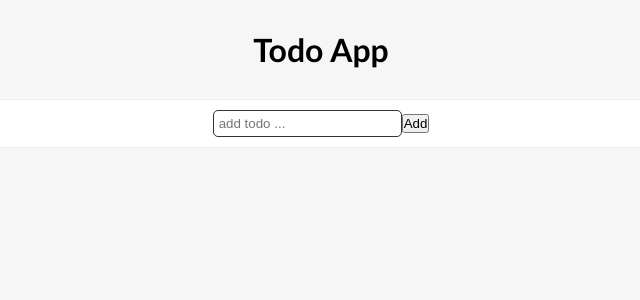
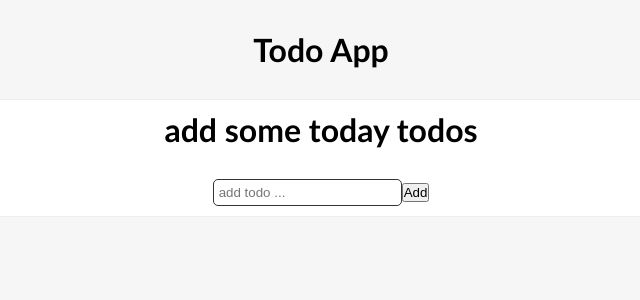
Before and after one commit to meysamminoo/todo-app, a React (Create React App) app: page / in a window 1280 px wide. Shown: the top 300 px of the page, without its empty margins (319-959 px from the left). Built offline with nearby package versions, Linux system fonts and the light colour scheme.

Commit message:
add navbar

```diff
--- /dev/null
+++ b/src/components/Navbar.js
@@ -0,0 +1,16 @@
+const Navbar = ({ uncompletedTodo }) => {
+  return (
+    <header>
+      {uncompletedTodo ? (
+        <>
+          <span>{uncompletedTodo}</span>
+          <h1> not completed todos</h1>
+        </>
+      ) : (
+        <h1>add some today todos</h1>
+      )}
+    </header>
+  );
+};
+
+export default Navbar;
--- a/src/components/TodoApp.js
+++ b/src/components/TodoApp.js
@@ -1,4 +1,5 @@
 import { useState } from "react";
+import Navbar from "./Navbar";
 import TodoForm from "./TodoForm";
 import TodoList from "./TodoList";
 
@@ -45,6 +46,7 @@ const TodoApp = () => {
 
   return (
     <div className="container">
+      <Navbar uncompletedTodo={todos.filter((t) => !t.isCompleted).length} />
       <TodoForm submitTodo={addTodo} />
       <TodoList
         todos={todos}
--- a/src/components/TodoForm.js
+++ b/src/components/TodoForm.js
@@ -1,7 +1,7 @@
 import { useEffect, useRef, useState } from "react";
 
-const TodoForm = (props) => {
-  const [input, setInput] = useState(props.edit ? props.edit.text : "");
+const TodoForm = ({ edit, submitTodo }) => {
+  const [input, setInput] = useState(edit ? edit.text : "");
 
   const inputRef = useRef(null);
 
@@ -20,7 +20,7 @@ const TodoForm = (props) => {
       return;
     }
 
-    props.submitTodo(input);
+    submitTodo(input);
     setInput("");
   };
 
@@ -30,10 +30,10 @@ const TodoForm = (props) => {
         type="text"
         value={input}
         onChange={changeHandler}
-        placeholder={props.edit ? "update todo ..." : "add todo ..."}
+        placeholder={edit ? "update todo ..." : "add todo ..."}
         ref={inputRef}
       />
-      <button type="submit">{props.edit ? "Update" : "Add"}</button>
+      <button type="submit">{edit ? "Update" : "Add"}</button>
     </form>
   );
 };
```
